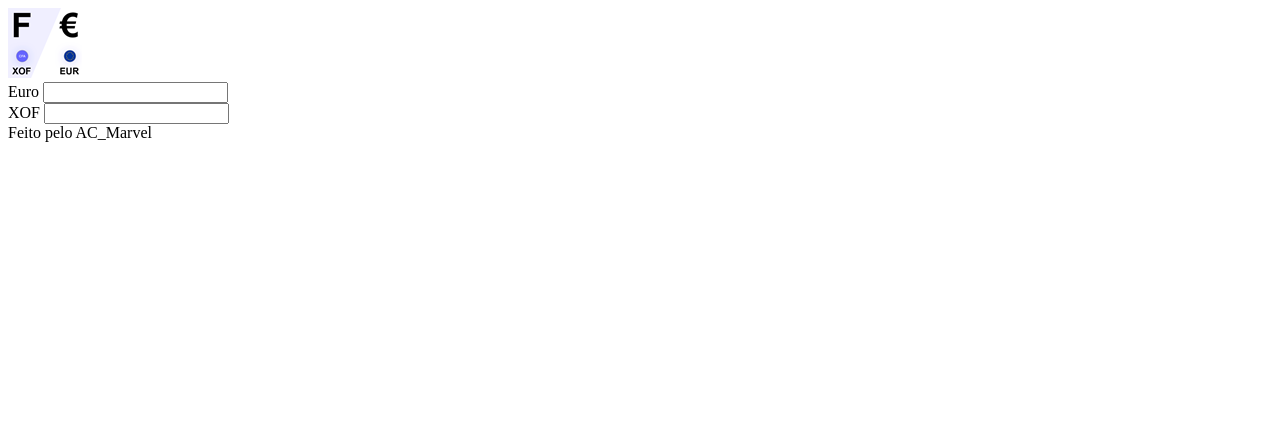
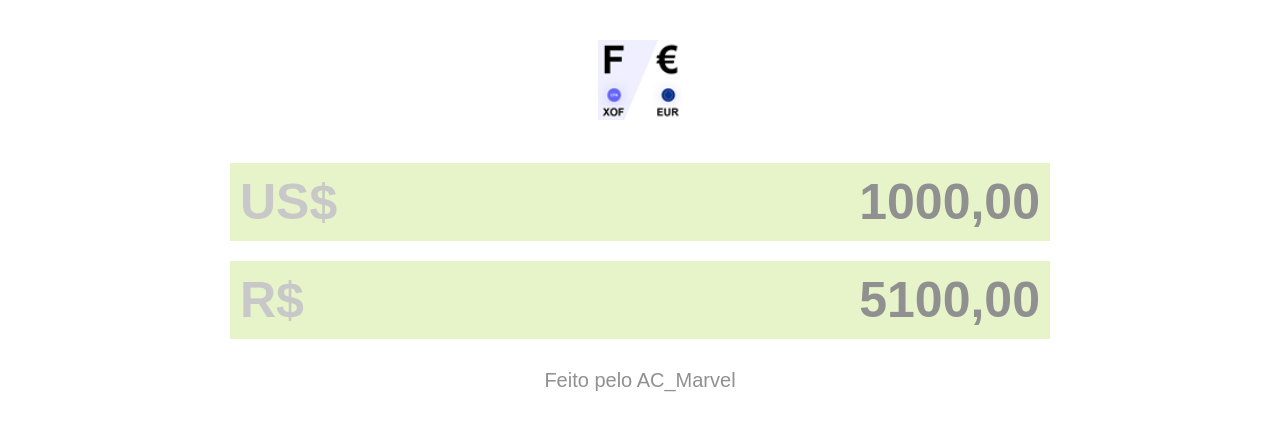
Before and after one commit to IanoIe/Conversao_Euro-XOF, a website: page public/index.html in a window 1280 px wide. Drawn offline with Linux system fonts and the light colour scheme.

Commit message:
Conclusão
Conclusão do projeto de conversão de dolar para real ou vice-versa, usndo recursos de JavaScript, CSS e HTML

```diff
--- a/public/index.html
+++ b/public/index.html
@@ -1,6 +1,5 @@
 <!DOCTYPE html>
-<html lang="pt-PT">
-
+<html lang="pt-BR">
 <head>
   <meta charset="UTF-8">
   <meta name="viewport" content="width=device-width, initial-scale=1.0">
@@ -15,12 +14,12 @@
 
   <main>
     <section>
-      <span class="cur">Euro</span>
-      <input id="eur" type="text" />
+      <span class="cur">US$</span>
+      <input id="usd" type="text" />
     </section>
     <section>
-      <span class="cur">XOF</span>
-      <input id="franc" type="text" />
+      <span class="cur">R$</span>
+      <input id="brl" type="text" />
     </section>
   </main>
 
--- a/public/javascripts/script.js
+++ b/public/javascripts/script.js
@@ -0,0 +1,55 @@
+let dolar = 5.1
+
+let usdInput = document.querySelector("#usd")
+let brlInput = document.querySelector("#brl")
+
+usdInput.addEventListener("keyup", () => {
+    convert("usd-to-brl")
+})
+
+brlInput.addEventListener("keyup", () => {
+    brlInput.value = formatCurrency(brlInput.value)
+})
+
+usdInput.value = "1000,00"
+convert("usd-to-brl")
+
+// Funções
+function formatCurrency(value) {
+    let fixedValue = fixValue(value)
+    let options = {
+        useGrouping: false,
+        minimumFractionDigits: 2
+    }
+    let formatter = new Intl.NumberFormat("pt-BR", options)
+    return formatter.format(fixedValue)
+}
+
+function fixValue(value){
+    let fixedValue = value.replace(",", ".")
+    let floatValue = parseFloat(fixedValue)
+    if (floatValue == NaN) {
+        floatValue = 0
+    }
+    return floatValue
+}
+
+function convert(type) {
+    if (type == "usd-to-brl") {
+        let fixedValue = fixValue(usdInput.value)
+
+        let result = fixedValue * dolar
+        result = result.toFixed(2)
+
+        brlInput.value = formatCurrency(result)
+    }
+
+    if (type == "brl-to-usd") {
+        let fixedValue = fixValue(brlInput.value)
+
+        let result = fixedValue / dolar
+        result = result.toFixed(2)
+
+        usdInput.value = formatCurrency(result)
+    }
+}
--- a/public/stylesheets/style.css
+++ b/public/stylesheets/style.css
@@ -0,0 +1,72 @@
+:root {
+    --background: #fff;
+    --primary: #333333;
+    --foreground: #e7f4c9;
+    --secondary: #909090;
+    --secondary-light: #c8c8c8;
+}
+
+* {
+    margin: 0;
+    padding: 0;
+    list-style: none
+}
+
+html {
+    font-size: 62.5%;
+}
+
+body {
+    font-size: 1.4rem;
+    font-family: Arial, Helvetica, sans-serif;
+    background-color: var(--background);
+    color: var(--primary);
+}
+
+header {
+    text-align: center;
+    margin: 4rem 2rem;
+}
+
+header img {
+    width: auto;
+    height: 8rem;
+}
+
+main{
+    margin: 3rem;
+}
+
+main section {
+    display: flex;
+    font-weight: bold;
+    background-color: var(--foreground);
+    margin: 2rem auto;
+    padding: 1rem;
+    max-width: 80rem;
+}
+
+main section span {
+    display: block;
+    margin-right: 1rem;
+    color: var(--secondary-light);
+    font-size: 5rem;
+}
+
+main section input {
+    flex: 1;
+    min-width: 0;
+    background: transparent;
+    color: var(--secondary);
+    font-size: 5rem;
+    font-weight: bold;
+    border: 0;
+    outline: none;
+    text-align: right;
+}
+
+footer {
+    text-align: center;
+    font-size: 2rem;
+    color: var(--secondary);
+}
```
